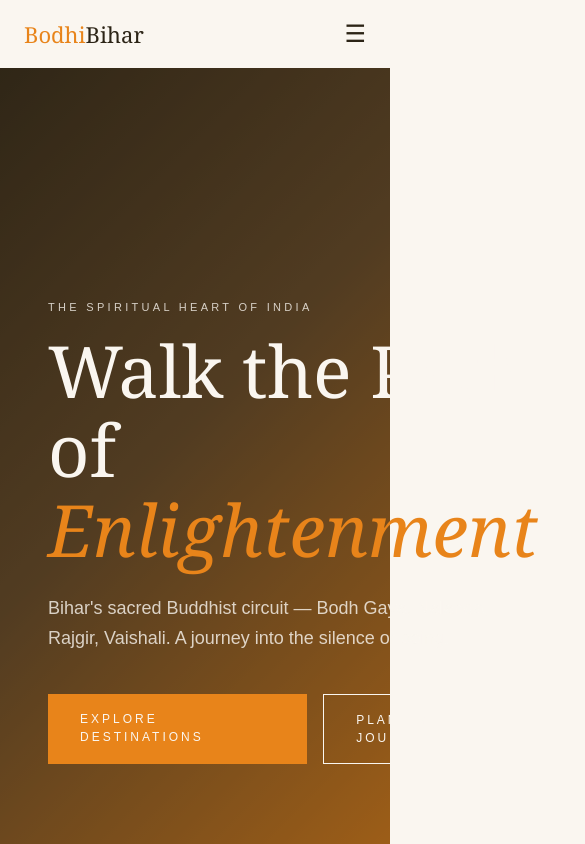
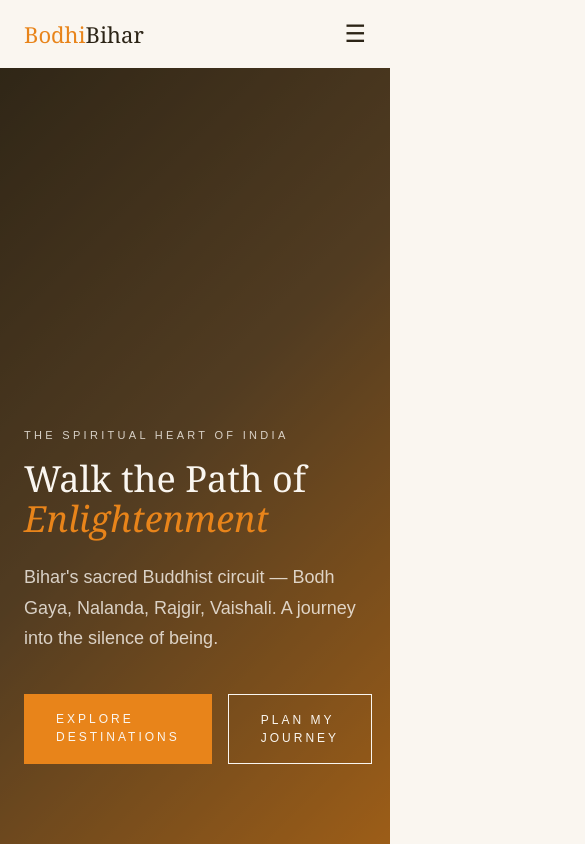
Before and after one commit to tushar01anand/bodhibihar, a React (Vite) app: page / in a window 390 px wide. Shown: the top 844 px of the page, 585 px wide, since content can reach past the window. Built offline with nearby package versions, Linux system fonts and the light colour scheme.

Commit message:
Fix mobile hero font size

```diff
--- a/src/index.css
+++ b/src/index.css
@@ -31,3 +31,9 @@ body {
     display: block !important;
   }
 }
+@media (max-width: 768px) {
+  section {
+    padding-left: 24px !important;
+    padding-right: 24px !important;
+  }
+}
--- a/src/pages/Home.jsx
+++ b/src/pages/Home.jsx
@@ -41,7 +41,7 @@ const Home = () => {
           <h1
             style={{
               fontFamily: "Cormorant Garamond, Georgia, serif",
-              fontSize: "72px",
+             fontSize: 'clamp(36px, 8vw, 72px)',
               color: "#FAF6F0",
               lineHeight: 1.1,
               marginBottom: "24px",
```
